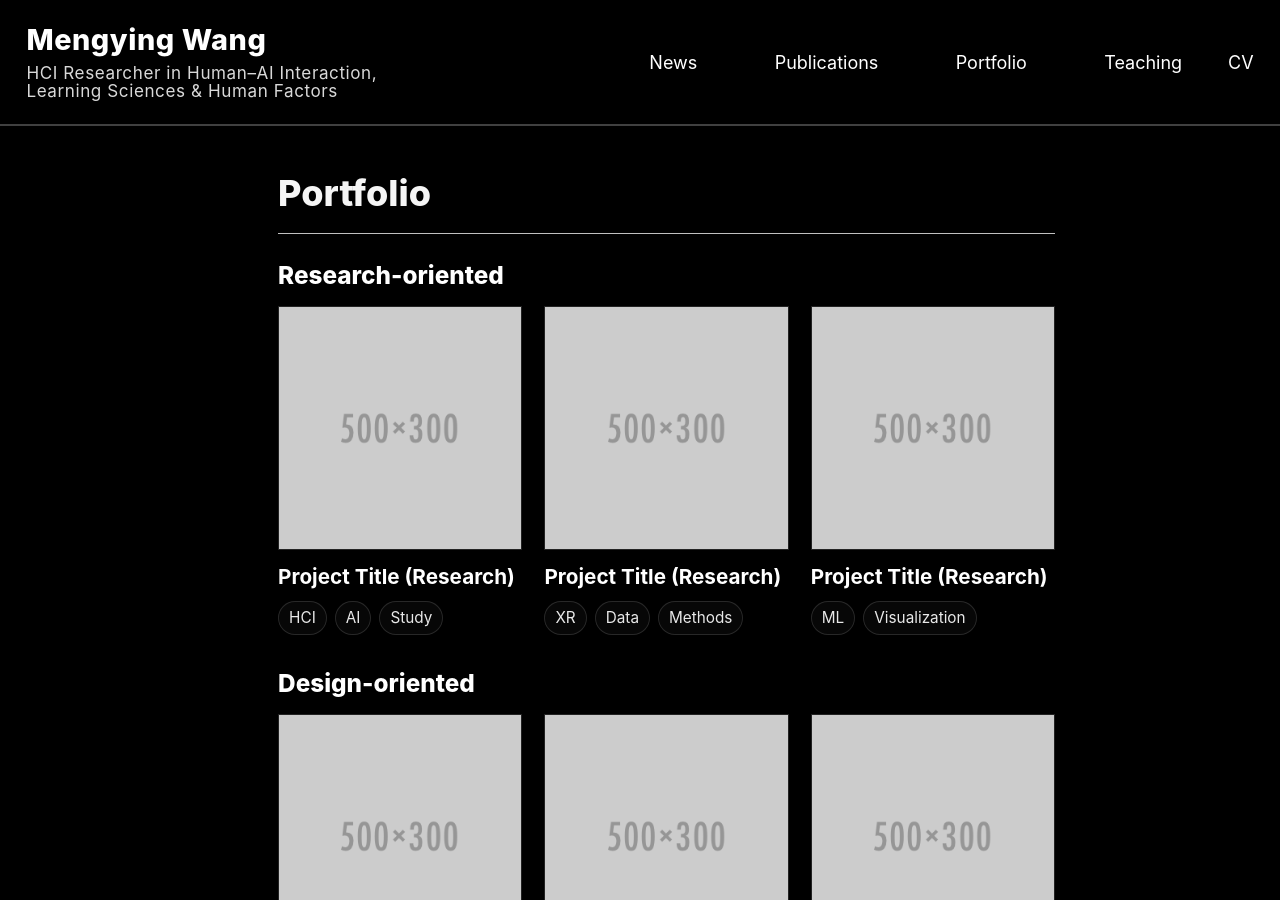
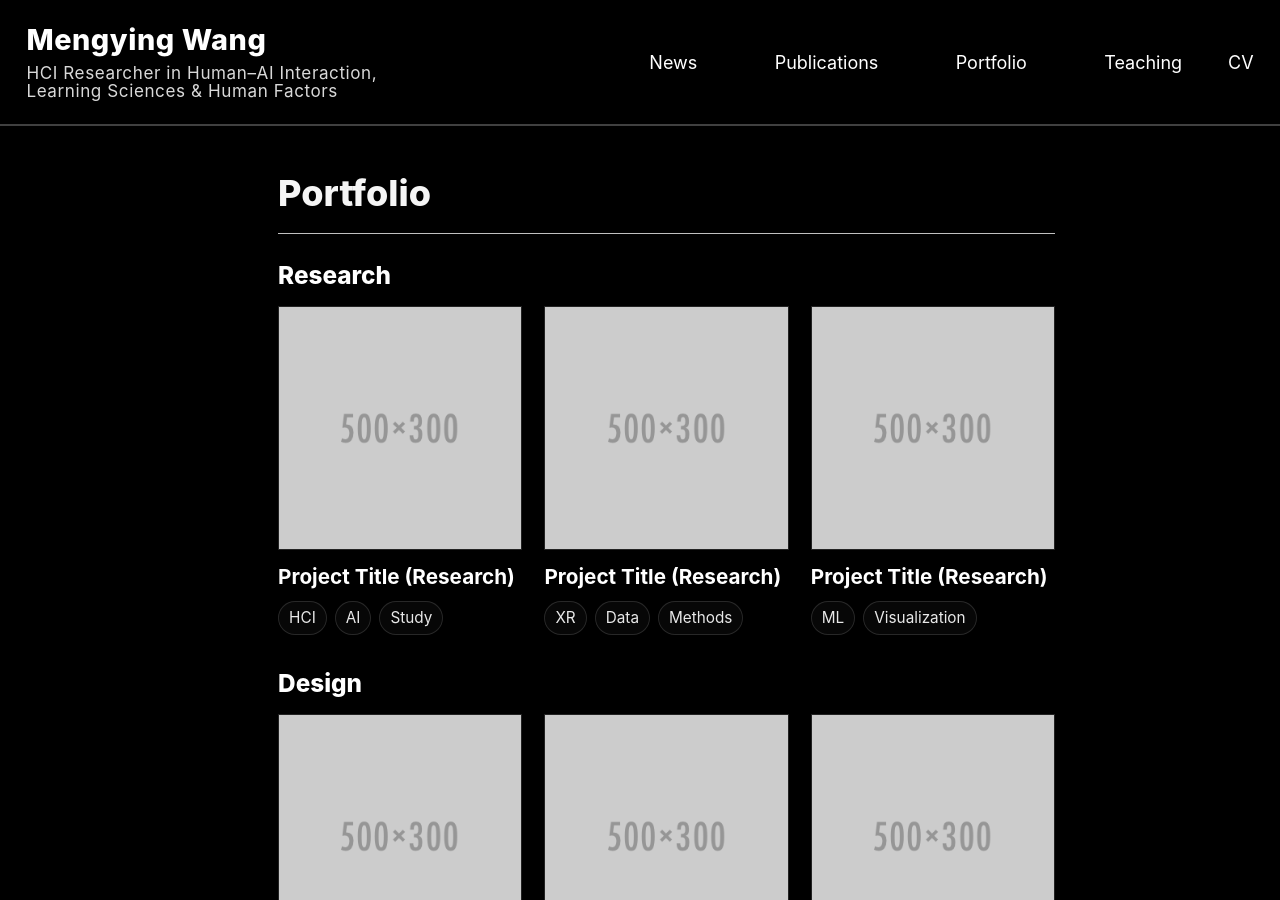
Before and after one commit to mengyingWWW/mengyingWWW.github.io, a Jekyll site: the page built from index.md, in a window 1280 px wide and 900 px high, scrolled down 1885 px. Built offline with Jekyll 4.4.1, drawn with Linux system fonts in a browser that asks for light colours; a script bundle is joined from its source files by our own code; library files that are not in the unit come from our copies.

Commit message:
Update portfolio subtitles from 'Research-oriented' and 'Design-oriented' to 'Research' and 'Design'

```diff
--- a/index.md
+++ b/index.md
@@ -81,7 +81,7 @@ submission to Artificial Intelligence in Education (AIED 2026).</strong></p>
 <section id="portfolio">
   <h2 class="section-title">Portfolio</h2>
 
-<h3 class="portfolio-subtitle">Research-oriented</h3>
+<h3 class="portfolio-subtitle">Research</h3>
 <div class="portfolio-grid">
 
   <div class="portfolio-item">
@@ -136,7 +136,7 @@ submission to Artificial Intelligence in Education (AIED 2026).</strong></p>
 
 </div>
 
-<h3 class="portfolio-subtitle">Design-oriented</h3>
+<h3 class="portfolio-subtitle">Design</h3>
 <div class="portfolio-grid">
 
   <div class="portfolio-item">
```
